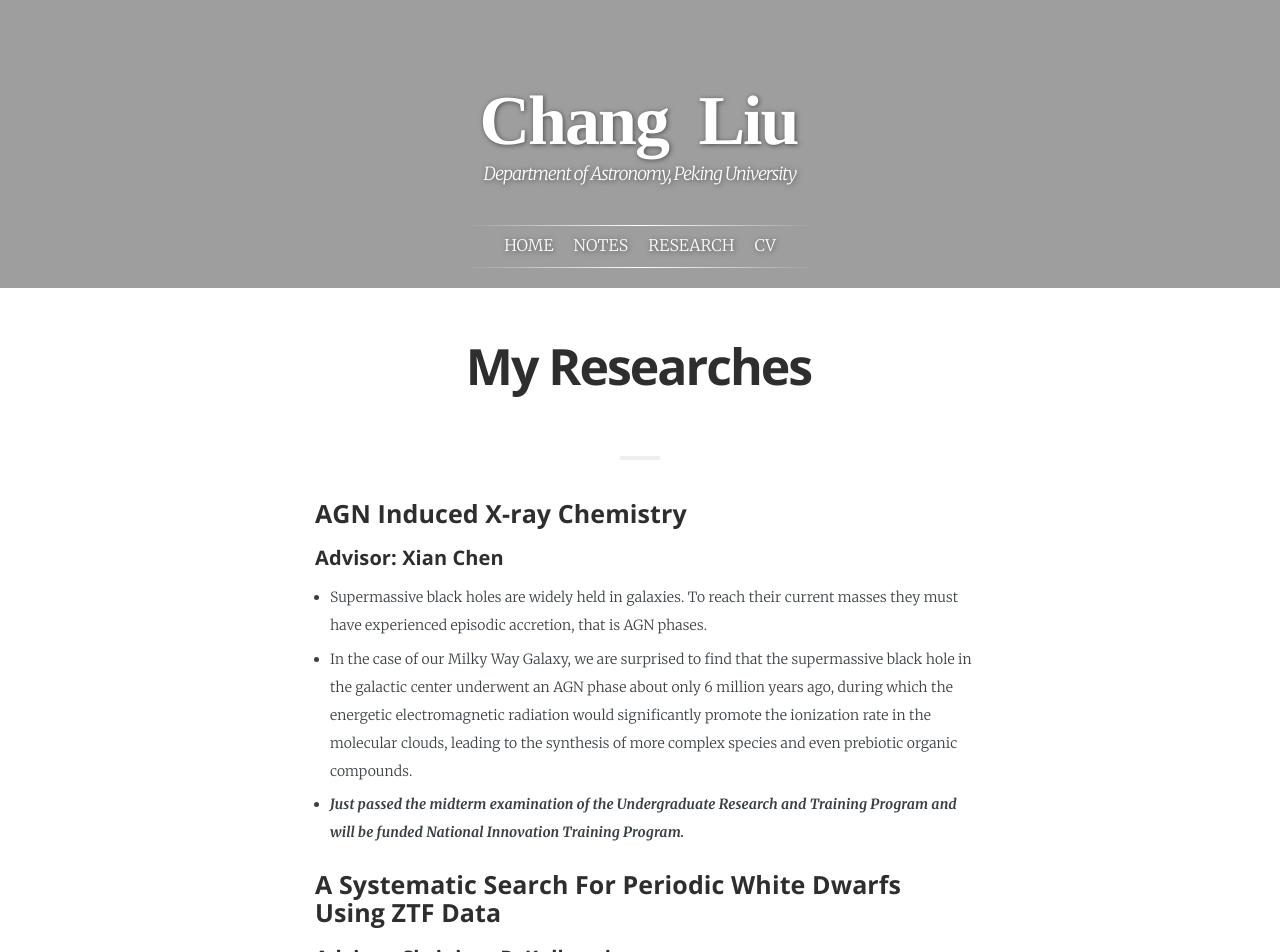
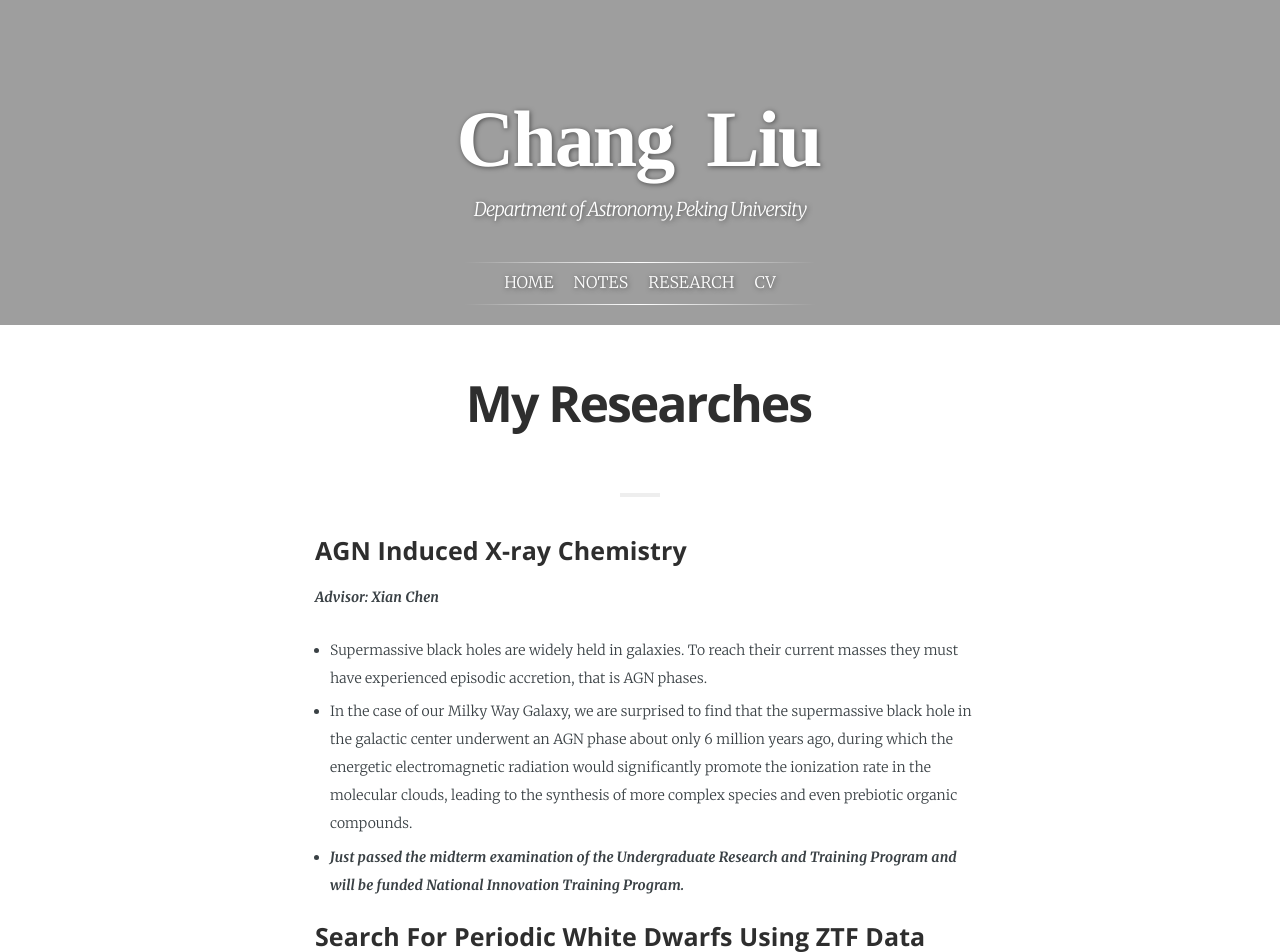
Before and after one commit to slowdivePTG/slowdivePTG.github.io, a Jekyll site: the page built from _pages/Research.md, in a window 1280 px wide. Shown: the top 952 px of the page. Built offline with Jekyll 4.4.1, drawn with Linux system fonts in a browser that asks for light colours; some web fonts are replaced; a script that is not in the unit is left out.

Commit message:
Modification on fonts

```diff
--- a/_pages/Research.md
+++ b/_pages/Research.md
@@ -7,17 +7,17 @@ menutitle: Research
 title:     My Researches
 ---
 ### AGN Induced X-ray Chemistry
-#### Advisor: Xian Chen
 
+***Advisor: Xian Chen***
 - Supermassive black holes are widely held in galaxies. To reach their current masses they must have experienced episodic accretion, that is AGN phases.
 - In the case of our Milky Way Galaxy, we are surprised to find that the supermassive black hole in the galactic center underwent an AGN phase about only 6 million years ago, during which the energetic electromagnetic radiation would significantly promote the ionization rate in the molecular clouds, leading to the synthesis of more complex species and even prebiotic organic compounds.
 - ***Just passed the midterm examination of the Undergraduate Research and Training Program and will be funded National Innovation Training Program.***
 
 
 
-### A Systematic Search For Periodic White Dwarfs Using ZTF Data
-#### Advisor: Shrinivas R. Kulkarni
+### Search For Periodic White Dwarfs Using ZTF Data
 
+***Advisor: Shrinivas R. Kulkarni***
 - The Zwicky Transient Facility (ZTF) is a new optical time-domain survey that uses the Palomar 48-inch Schmidt telescope equipped with a 47-square-degree CCD camera.
 
 ![](../assets/To_be_continued.jpg)
--- a/_sass/main.scss
+++ b/_sass/main.scss
@@ -60,16 +60,16 @@
     .page-title {
         a {
             font-family: Mrs Saint Delafield;
-            font-size: 70px;
+            font-size: 80px;
             word-spacing: 15px;
-            line-height: 1.2;
+            line-height: 1.5;
             text-decoration: none;
             text-shadow: 1px 1px 5px rgba($color-black, 0.3);
         }
     }
 
     .page-description {
-        font-size: 18px;
+        font-size: 19px;
         font-weight: normal;
         font-style: italic;
         font-family: 'Merriweather', 'Hiragino Sans GB', 'Microsoft YaHei', 'WenQuanYi Micro Hei', sans-serif;
```
Also changed, not shown: _pages/Notes.md (+2 -2 lines).
